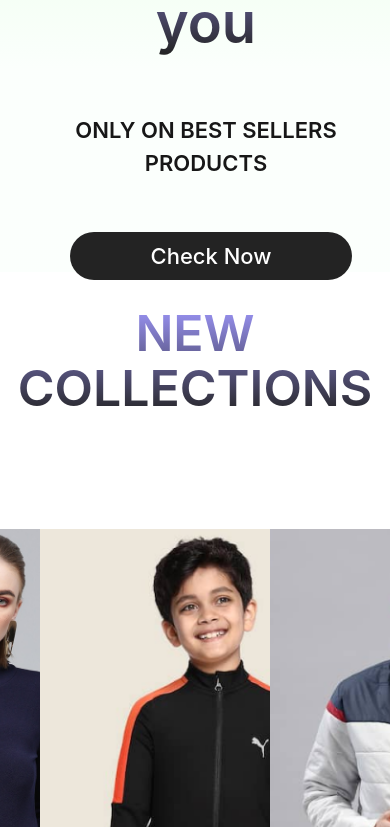
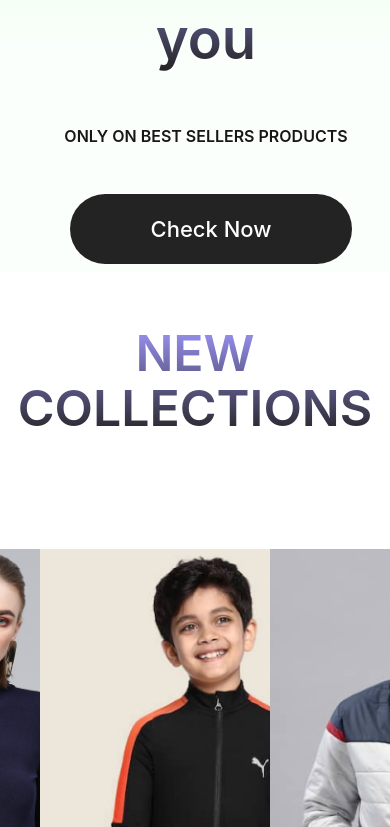
Before and after one commit to DontStopPrograming/e-commerce-clothing, a React (Vite) app: page / in a window 390 px wide. Shown: the part 1897-2724 px from the top of the page. Built offline with nearby package versions, Linux system fonts and the light colour scheme.

Commit message:
error responsive component shop

```diff
--- a/src/components/NewCollections/newCollections.css
+++ b/src/components/NewCollections/newCollections.css
@@ -36,3 +36,11 @@
     margin-top: 50px;
     gap: 30px;
 }
+
+@media (max-width: 768px) {
+
+    .new-collections {
+        margin-top: 20px;
+    }
+
+}
--- a/src/components/Offers/offers.css
+++ b/src/components/Offers/offers.css
@@ -84,4 +84,12 @@
 
     }
 
+    .offers-left p {
+
+        font-size: 1rem;
+
+
+
+    }
+
 }
```
